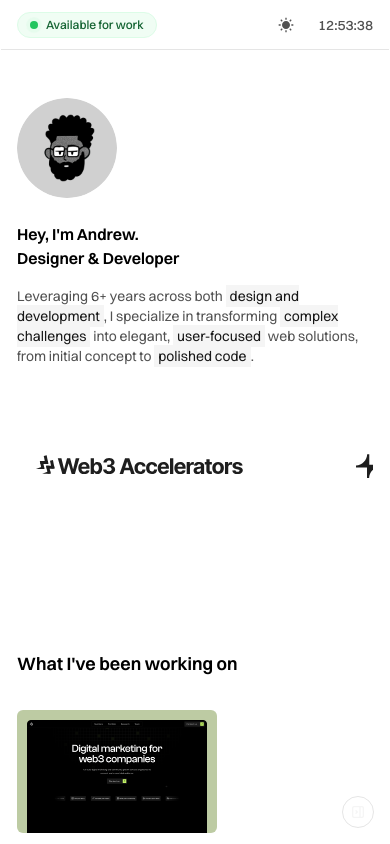
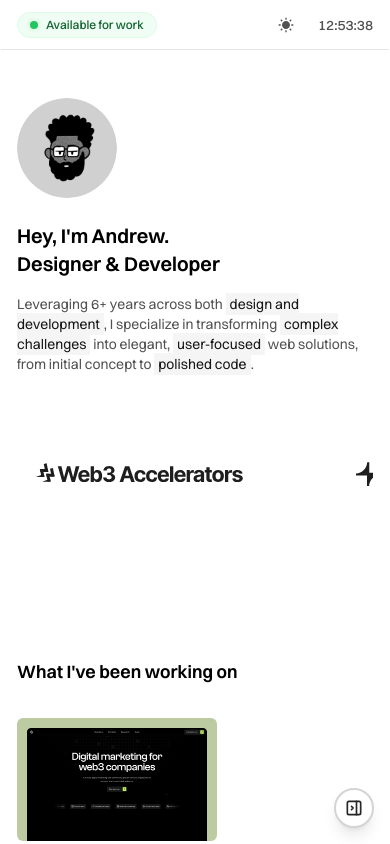
Before and after one commit to niftydrew/folio, a Next.js app: page / in a window 390 px wide. Built offline with nearby package versions, Linux system fonts and the light colour scheme.

Commit message:
Enhance sidebar toggle button styling and increase heading text sizes

```diff
--- a/src/components/Heading.tsx
+++ b/src/components/Heading.tsx
@@ -22,7 +22,7 @@ export const Heading = ({
     <Tag
       className={twMerge(
         Switzer.className,
-        "text-base md:text-xl lg:text-4xl font-semibold text-black dark:text-white",
+        "text-xl md:text-2xl lg:text-4xl font-semibold text-black dark:text-white",
         className
       )}
     >
--- a/src/components/Sidebar.tsx
+++ b/src/components/Sidebar.tsx
@@ -43,10 +43,11 @@ export const Sidebar = () => {
         )}
       </AnimatePresence>
       <button
-        className='fixed lg:hidden bottom-4 right-4 h-8 w-8 border border-neutral-200 dark:border-neutral-700 bg-white dark:bg-neutral-800 rounded-full backdrop-blur-sm flex items-center justify-center z-50'
+        className='fixed lg:hidden bottom-4 right-4 h-10 w-10 border-2 border-neutral-300 dark:border-neutral-600 bg-white dark:bg-neutral-800 rounded-full shadow-lg flex items-center justify-center z-50 hover:scale-105 transition-transform'
         onClick={() => setOpen(!open)}
+        aria-label="Toggle sidebar"
       >
-        <IconLayoutSidebarRightCollapse className='h-4 w-4 text-secondary' />
+        <IconLayoutSidebarRightCollapse className='h-5 w-5 text-neutral-800 dark:text-white' />
       </button>
     </>
   );
```
